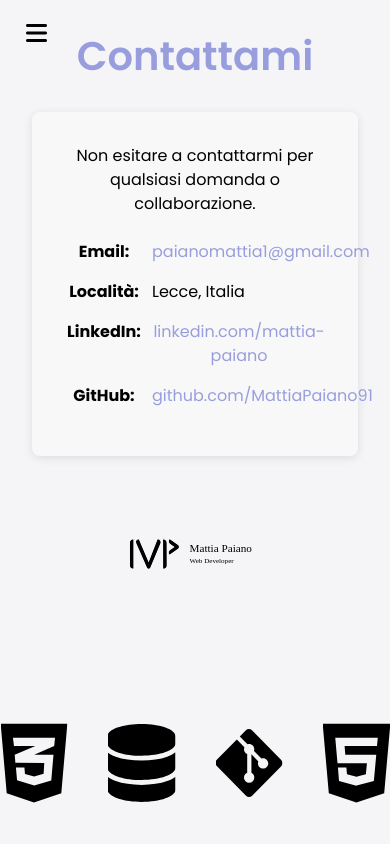
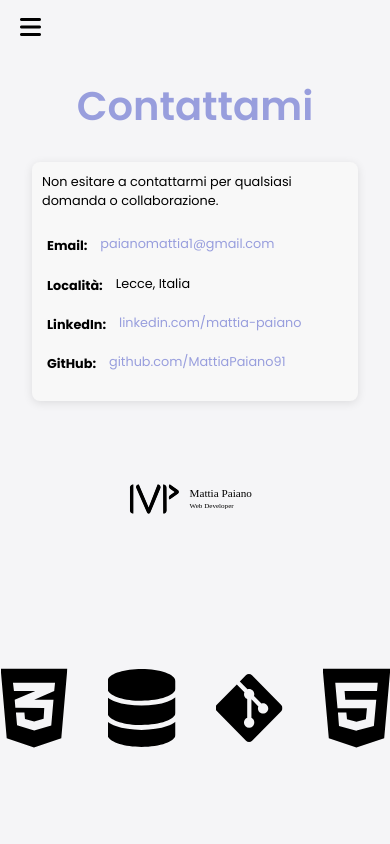
Before and after one commit to MattiaPaiano91/My-portfolio, a Vue app: page /ContactMe in a window 390 px wide. Shown: the top 844 px of the page. Built offline with nearby package versions, Linux system fonts and the light colour scheme.

Commit message:
Fix responsive

```diff
--- a/src/assets/scss/responsive.scss
+++ b/src/assets/scss/responsive.scss
@@ -84,6 +84,12 @@
 }
 
 @media screen and (max-width: 576px) {
+  // footer{
+
+  //   .footer{
+  //     padding: 0px;
+  //   }
+  // }
   .img-box {
     margin: 0 auto;
   }
@@ -93,10 +99,10 @@
     }
   }
   .index{
-    padding-top: 100px;
+    padding-top: 50px;
   }
   .main, .show {
-    padding: 0px !important;
+    padding: 50px 0px 0px 0px!important;
     min-height: calc(100vh - 400px);
   }
   .show{
@@ -116,4 +122,21 @@
   color: black;
   background-color: #F5F5F7;
 }
+.contact-container{
+  font-size: 0.8rem;
+  .contact-content{
+    padding: 10px!important;
+  }
+  strong{
+    min-width: 0px!important;
+    padding: 2px 5px;
+  }
+  #title{
+    text-align: left;
+  }
 }
+.project{
+  width: calc(100% / 2)!important;
+  margin: 0 auto 50px ;
+}
+}
--- a/src/components/AppFooter.vue
+++ b/src/components/AppFooter.vue
@@ -44,7 +44,7 @@ export default {
 </script>
 
 <template>
-  <footer class="text-center">
+  <footer class="text-center align-baseline">
     <swiper
       :loop="true"
       :autoplay="{
--- a/src/components/AppHeader.vue
+++ b/src/components/AppHeader.vue
@@ -86,14 +86,14 @@ export default {
 
 <template>
   <button
-    :class="data.themeFlag ? 'mode-light' : 'dark-header'"
-    class="d-sm-none position-fixed"
+
+    class="d-sm-none position-fixed offcanvas-button"
     type="button"
     data-bs-toggle="offcanvas"
     data-bs-target="#offcanvasExample"
     aria-controls="offcanvasExample"
   >
-    <i class="icon fa-solid fa-bars fa offcanvas-button"></i>
+    <i class="icon fa-solid fa-bars fa offcanvas-icon"></i>
   </button>
 
   <div
@@ -222,7 +222,8 @@ export default {
 }
 .offcanvas-button {
   font-size: 1.5rem;
-  padding: 20px;
+  padding:10px 20px;
+  background-color: transparent;
 }
 header {
   width: 100%;
--- a/src/pages/ContactMe.vue
+++ b/src/pages/ContactMe.vue
@@ -7,7 +7,7 @@ import { data } from "../store";
     <h1>Contattami</h1>
     <div class="contact-content" :class="data.themeFlag ? '' : 'bg-dark'">
       <div class="contact-info">
-        <p>Non esitare a contattarmi per qualsiasi domanda o collaborazione.</p>
+        <p id="title">Non esitare a contattarmi per qualsiasi domanda o collaborazione.</p>
         <ul class="text-center">
           <li>
             <strong>Email:</strong>
--- a/src/pages/ProjectIndex.vue
+++ b/src/pages/ProjectIndex.vue
@@ -49,9 +49,9 @@ onBeforeMount(()=> {
 <style lang="scss" scoped>
 @use "../assets/scss/main.scss" as *;
 @import "../assets/scss/partials/variables.scss";
+
 .container {
   height: $mainHeight;
-  overflow: hidden;
   .project {
     width: calc(100% / 3);
     padding: 10px;
@@ -88,4 +88,5 @@ onBeforeMount(()=> {
     }
   }
 }
+@import "/src/assets/scss/responsive.scss";
 </style>
```
